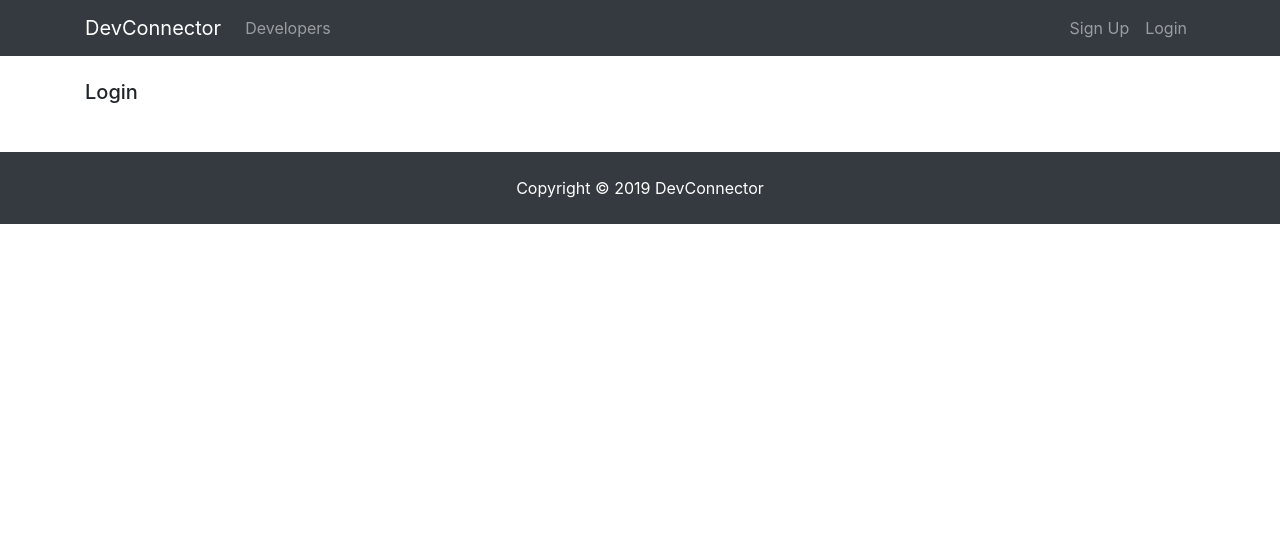
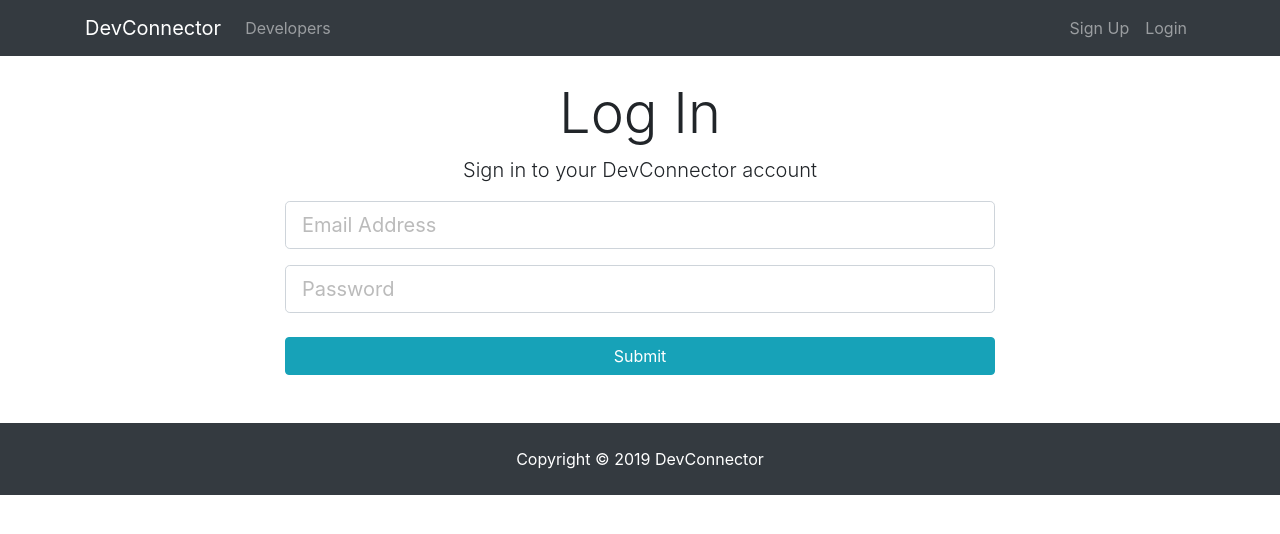
Before and after one commit to 1mauricio4/devconnector, a React (Create React App) app in the folder client/: page /login in a window 1280 px wide. Shown: the top 534 px of the page. Built offline with nearby package versions, Linux system fonts and the light colour scheme.

Commit message:
Add react login and initialize state

```diff
--- a/client/src/components/auth/Login.jsx
+++ b/client/src/components/auth/Login.jsx
@@ -1,10 +1,70 @@
 import React, { Component } from "react";
 
 export default class Login extends Component {
+  constructor() {
+    super();
+    this.state = {
+      email: "",
+      password: "",
+      errors: {}
+    };
+    this.handleChange = this.handleChange.bind(this);
+    this.handleSubmit = this.handleSubmit.bind(this);
+  }
+
+  handleChange(event) {
+    this.setState({
+      [event.target.name]: event.target.value
+    });
+  }
+
+  handleSubmit(event) {
+    event.preventDefault();
+
+    const newLogin = {
+      email: this.state.email,
+      password: this.state.password
+    };
+
+    console.log(newLogin);
+  }
+
   render() {
     return (
-      <div>
-        <h5>Login</h5>
+      <div className="login">
+        <div className="container">
+          <div className="row">
+            <div className="col-md-8 m-auto">
+              <h1 className="display-4 text-center">Log In</h1>
+              <p className="lead text-center">
+                Sign in to your DevConnector account
+              </p>
+              <form onSubmit={this.handleSubmit}>
+                <div className="form-group">
+                  <input
+                    type="email"
+                    className="form-control form-control-lg"
+                    placeholder="Email Address"
+                    name="email"
+                    value={this.state.email}
+                    onChange={this.handleChange}
+                  />
+                </div>
+                <div className="form-group">
+                  <input
+                    type="password"
+                    className="form-control form-control-lg"
+                    placeholder="Password"
+                    name="password"
+                    value={this.state.password}
+                    onChange={this.handleChange}
+                  />
+                </div>
+                <input type="submit" className="btn btn-info btn-block mt-4" />
+              </form>
+            </div>
+          </div>
+        </div>
       </div>
     );
   }
```
